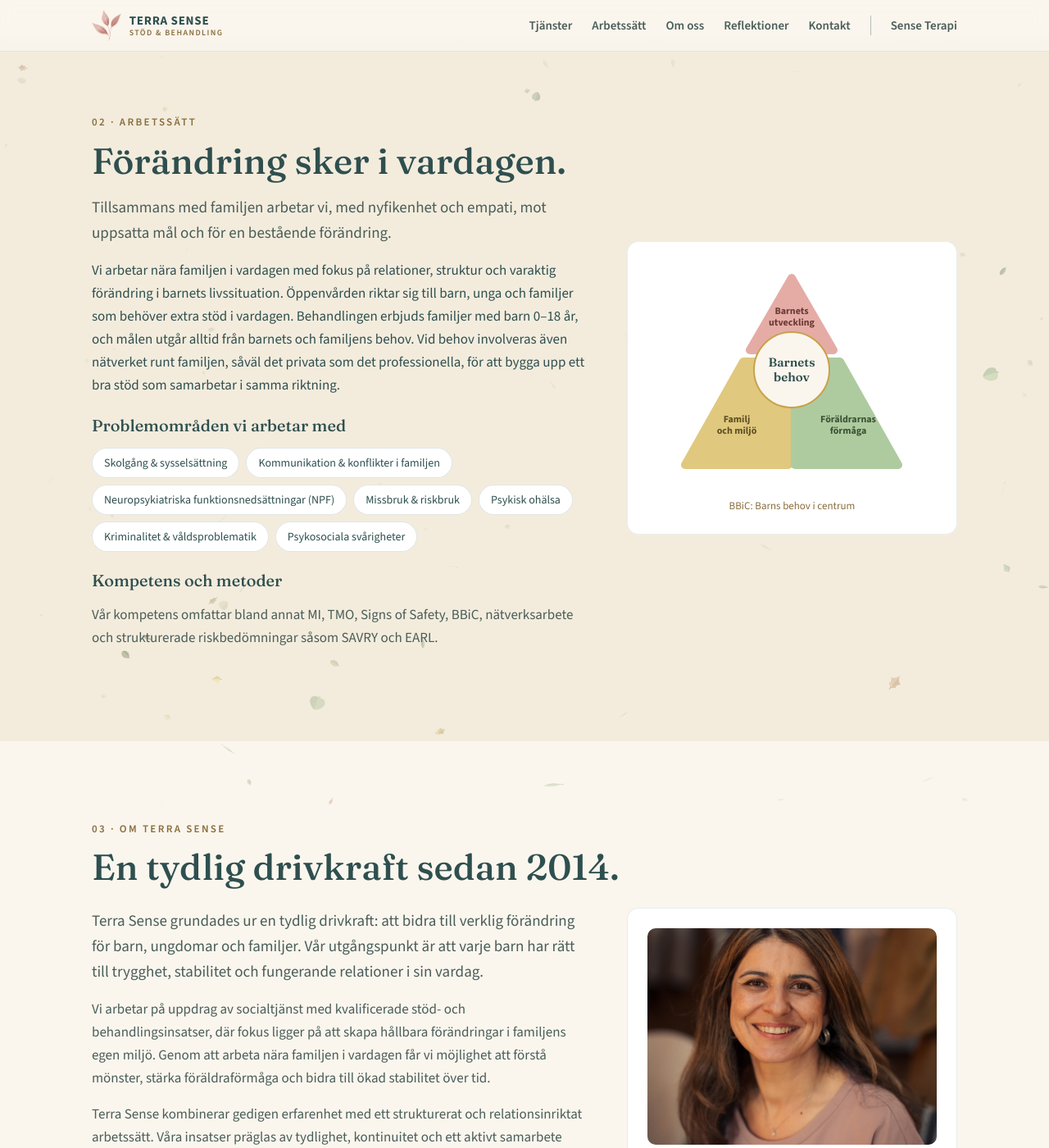
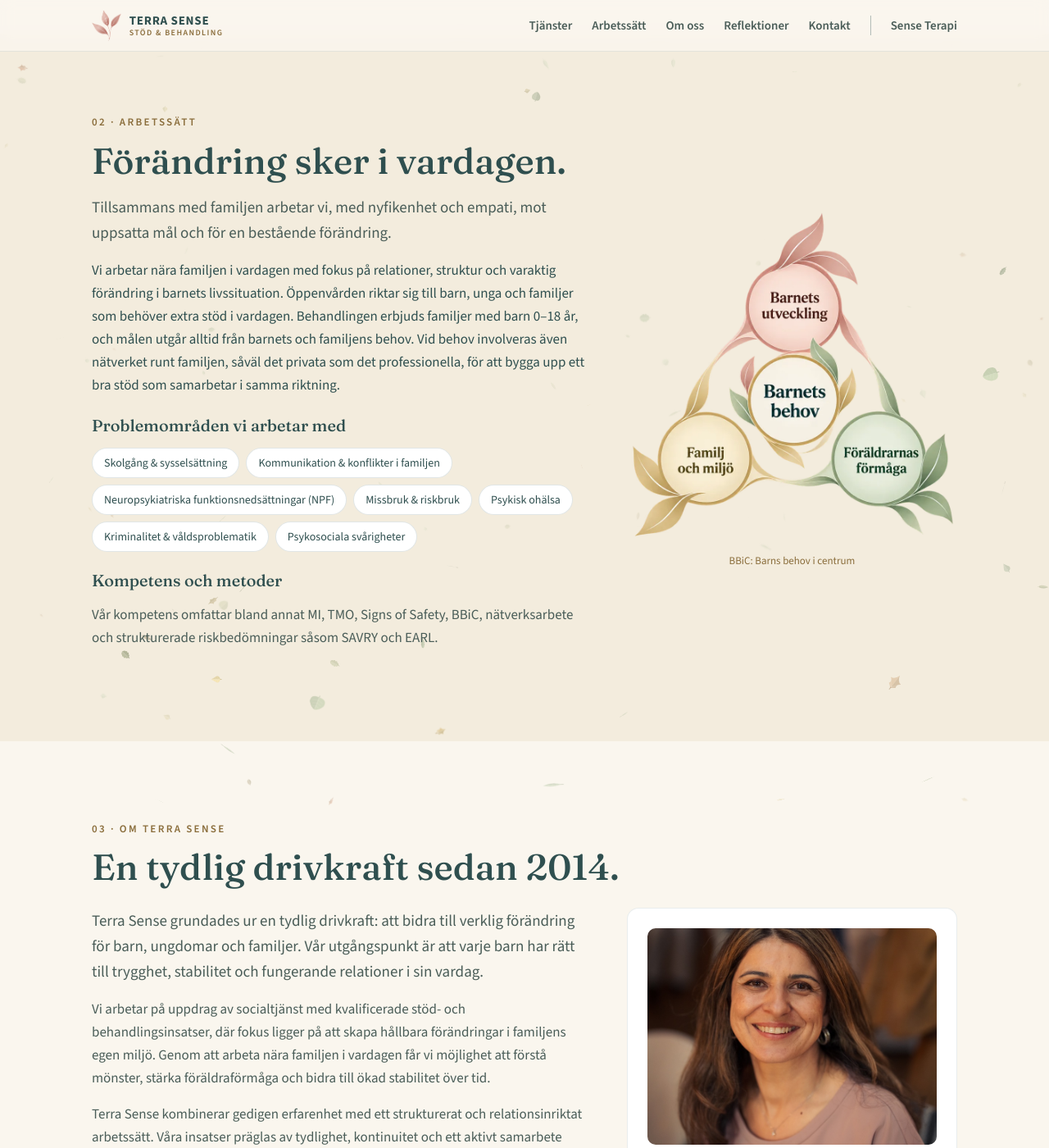
Before and after one commit to terrasen/terrasense-se.github.io, a Jekyll site: the page built from _pages/terra-sense.html, in a window 1280 px wide and 1400 px high, scrolled down 1413 px. Shown: the whole window at 82% size. Built offline with Jekyll 4.4.1, drawn with Linux system fonts in a browser that asks for light colours.

Commit message:
feat: new BBiC illustration on Terra Sense
Replaces the inline SVG triangle with Annahita's leaf illustration of
Barnets behov i centrum, shown straight on the tinted band like the KBT
illustration on Sense Terapi. Figure class generalised to .ts-illustration;
old .ts-bbic card style removed.

Co-Authored-By: Claude Fable 5.1 <noreply@anthropic.com>
Claude-Session: https://claude.ai/code/session_01E5BpUNDNnkakaJvkzTNRw7

```diff
--- a/_pages/sense-terapi.html
+++ b/_pages/sense-terapi.html
@@ -91,7 +91,7 @@ section: senseterapi
             <p style="color: var(--ink-soft);">Socionom med grundläggande psykoterapiutbildning (KBT steg 1), MI och lång erfarenhet av samtal med människor i förändring: enskilt, i par och i grupp.</p>
           </div>
         </div>
-        <figure class="ts-kbt reveal" style="margin: 0;">
+        <figure class="ts-illustration reveal" style="margin: 0;">
           <picture>
             <source srcset="{{ '/assets/images/kbt.webp' | relative_url }}" type="image/webp">
             <img src="{{ '/assets/images/kbt.png' | relative_url }}" alt="KBT-modellen: tankar, känslor och handling påverkar varandra" width="879" height="900" loading="lazy" decoding="async">
--- a/_pages/terra-sense.html
+++ b/_pages/terra-sense.html
@@ -81,21 +81,11 @@ section: terrasense
             <p style="color: var(--ink-soft);">Vår kompetens omfattar bland annat MI, TMO, Signs of Safety, BBiC, nätverksarbete och strukturerade riskbedömningar såsom SAVRY och EARL.</p>
           </div>
         </div>
-        <figure class="ts-bbic reveal" style="margin: 0;">
-          <svg viewBox="0 0 300 270" width="300" height="270" role="img" aria-label="BBiC-modellen: barnets behov i centrum, omgivet av barnets utveckling, föräldrarnas förmåga samt familj och miljö" style="font-family: var(--font-sans);">
-            <polygon points="150,20 201,108 99,108" fill="var(--bbic-rose)" stroke="var(--bbic-rose)" stroke-width="10" stroke-linejoin="round"/>
-            <polygon points="91,122 146,122 146,248 20,248" fill="var(--bbic-gold)" stroke="var(--bbic-gold)" stroke-width="10" stroke-linejoin="round"/>
-            <polygon points="154,122 209,122 280,248 154,248" fill="var(--bbic-green)" stroke="var(--bbic-green)" stroke-width="10" stroke-linejoin="round"/>
-            <text x="150" y="64" text-anchor="middle" font-size="12" font-weight="700" fill="var(--bbic-rose-ink)">Barnets</text>
-            <text x="150" y="78" text-anchor="middle" font-size="12" font-weight="700" fill="var(--bbic-rose-ink)">utveckling</text>
-            <text x="83" y="196" text-anchor="middle" font-size="12" font-weight="700" fill="var(--bbic-gold-ink)">Familj</text>
-            <text x="83" y="210" text-anchor="middle" font-size="12" font-weight="700" fill="var(--bbic-gold-ink)">och miljö</text>
-            <text x="219" y="196" text-anchor="middle" font-size="12" font-weight="700" fill="var(--bbic-green-ink)">Föräldrarnas</text>
-            <text x="219" y="210" text-anchor="middle" font-size="12" font-weight="700" fill="var(--bbic-green-ink)">förmåga</text>
-            <circle cx="150" cy="132" r="46" fill="var(--paper)" stroke="var(--amber)" stroke-width="2"/>
-            <text x="150" y="128" text-anchor="middle" font-family="var(--font-serif)" font-size="15" font-weight="600" fill="var(--ink)">Barnets</text>
-            <text x="150" y="146" text-anchor="middle" font-family="var(--font-serif)" font-size="15" font-weight="600" fill="var(--ink)">behov</text>
-          </svg>
+        <figure class="ts-illustration reveal" style="margin: 0;">
+          <picture>
+            <source srcset="{{ '/assets/images/bbic.webp' | relative_url }}" type="image/webp">
+            <img src="{{ '/assets/images/bbic.png' | relative_url }}" alt="BBiC-modellen: barnets behov i centrum, omgivet av barnets utveckling, föräldrarnas förmåga samt familj och miljö" width="888" height="900" loading="lazy" decoding="async">
+          </picture>
           <figcaption>BBiC: Barns behov i centrum</figcaption>
         </figure>
       </div>
--- a/assets/css/site.css
+++ b/assets/css/site.css
@@ -438,21 +438,6 @@ h1.ts-title { font-size: clamp(36px, 6vw, 56px); }
   transform: none;
 }
 
-/* BBiC figure ---------------------------------------------------------------- */
-
-.ts-bbic {
-  background: var(--card);
-  border: 1px solid var(--hairline);
-  border-radius: var(--radius);
-  padding: var(--space-5);
-  text-align: center;
-}
-.ts-bbic figcaption {
-  font-size: 13px;
-  color: var(--earth);
-  margin-top: var(--space-2);
-}
-
 /* Responsive ----------------------------------------------------------------- */
 
 @media (max-width: 900px) {
@@ -728,10 +713,11 @@ h1.ts-wordmark { font-size: clamp(44px, 7vw, 76px); }
 .ts-btn--icon { display: inline-flex; align-items: center; gap: 8px; }
 .ts-btn--icon svg { flex: none; }
 
-/* KBT illustration (Sense Terapi): transparent PNG on the tinted band */
-.ts-kbt { text-align: center; }
-.ts-kbt img { width: 100%; max-width: 440px; height: auto; display: block; margin: 0 auto; }
-.ts-kbt figcaption { font-size: 13px; color: var(--earth); margin-top: var(--space-3); }
+/* Illustrations (BBiC on Terra Sense, KBT on Sense Terapi): transparent
+   PNG straight on the tinted band, no card frame */
+.ts-illustration { text-align: center; }
+.ts-illustration img { width: 100%; max-width: 440px; height: auto; display: block; margin: 0 auto; }
+.ts-illustration figcaption { font-size: 13px; color: var(--earth); margin-top: var(--space-3); }
 
 /* Chapter with the message on the left and an illustration beside it
    (Sense Terapi · Arbetssätt). The figure sits level with the text, not
@@ -739,5 +725,5 @@ h1.ts-wordmark { font-size: clamp(44px, 7vw, 76px); }
 .ts-split--figure { margin-top: 0; align-items: center; }
 .ts-split--figure .ts-chapter__text { margin-bottom: var(--space-5); }
 @media (max-width: 900px) {
-  .ts-split--figure .ts-kbt { margin-top: var(--space-4); }
+  .ts-split--figure .ts-illustration { margin-top: var(--space-4); }
 }
--- a/assets/js/leaves.js
+++ b/assets/js/leaves.js
@@ -332,7 +332,7 @@
 
   /* ---------- content rects (leaves dive under these) ---------- */
 
-  var CONTENT_SELECTOR = '.ts-header__inner, .ts-chapter__text, .ts-card, .ts-bbic, .ts-kbt, .ts-strip, .ts-actions, .ts-statline, .ts-contact-details, .ts-more, .ts-post, .ts-hero .reveal';
+  var CONTENT_SELECTOR = '.ts-header__inner, .ts-chapter__text, .ts-card, .ts-illustration, .ts-strip, .ts-actions, .ts-statline, .ts-contact-details, .ts-more, .ts-post, .ts-hero .reveal';
   var contentEls = Array.prototype.slice.call(document.querySelectorAll(CONTENT_SELECTOR));
   var contentRects = [];
   function updateRects() {
```
Also changed, not shown: AGENTS.md (+4 -4 lines), assets/images/bbic.png (added), assets/images/bbic.webp (added), assets/images/source/bbic.png (added).
